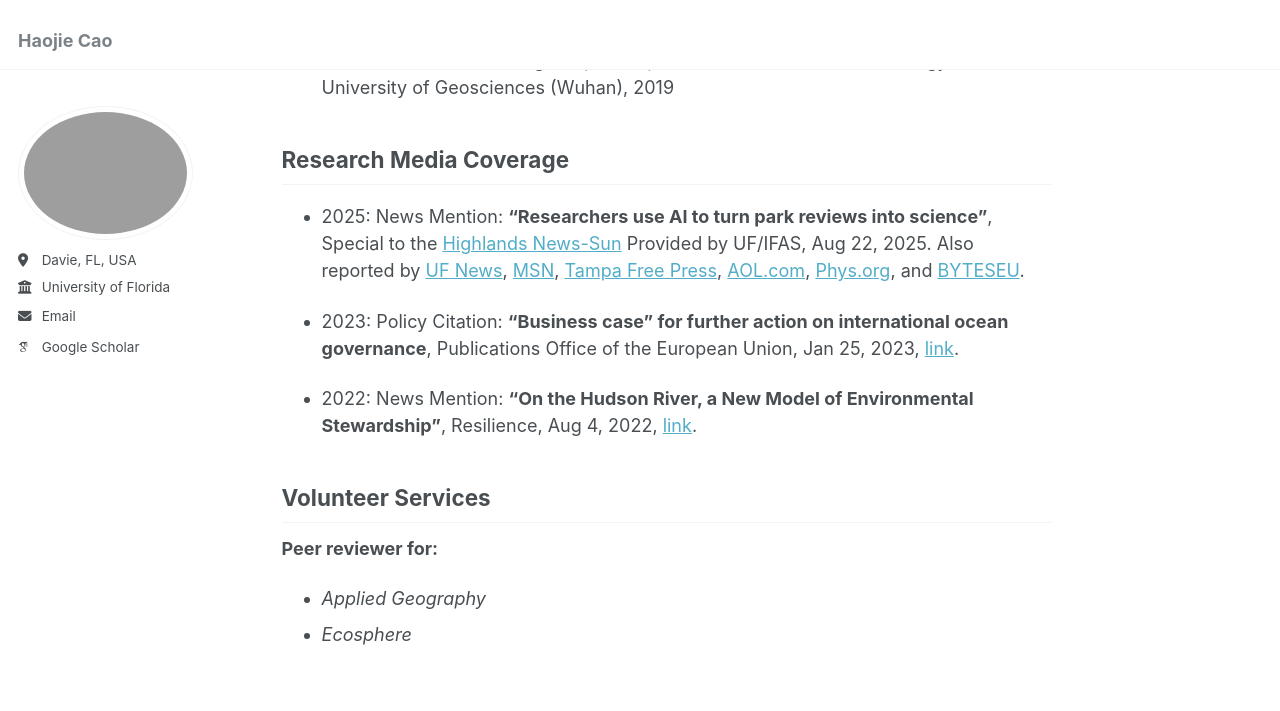
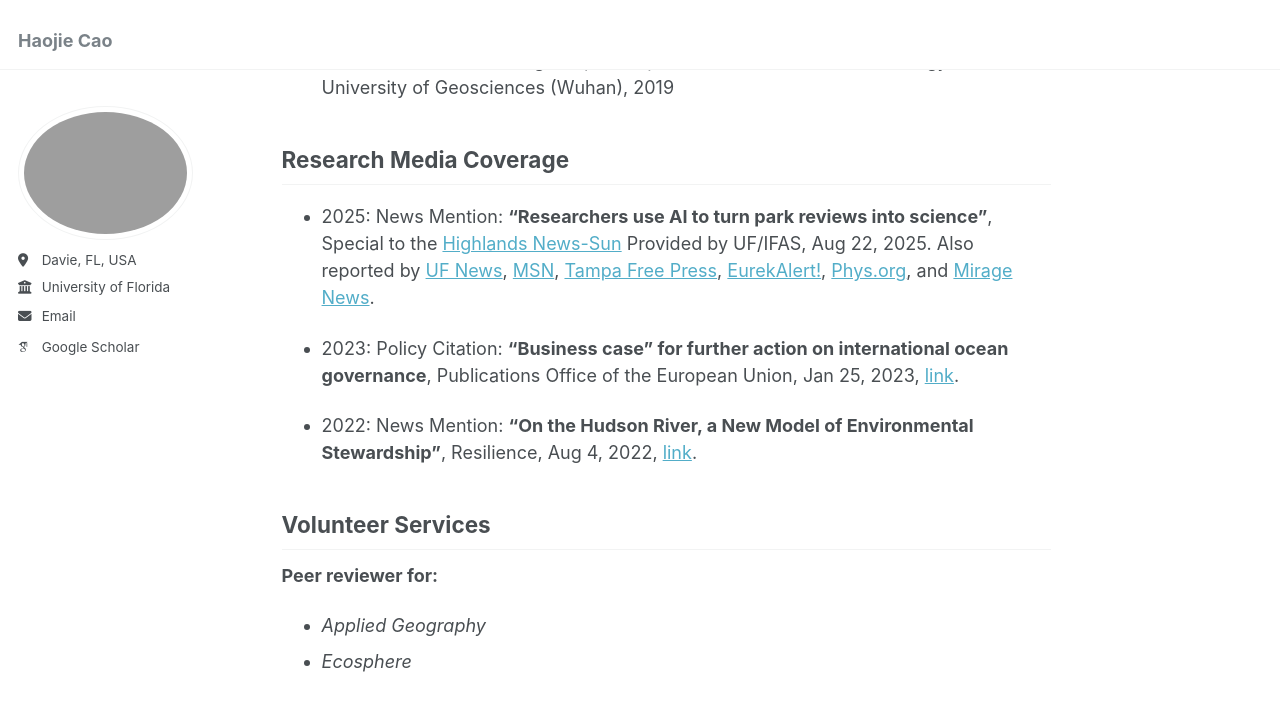
Before and after one commit to haojiecao42/haojiecao42.github.io, a Jekyll site: the page built from _pages/about.md, in a window 1280 px wide and 900 px high, scrolled down 3024 px. Shown: the top 711 px of the window. Built offline with Jekyll 4.4.1, drawn with Linux system fonts in a browser that asks for light colours; some web fonts are replaced.

Commit message:
Update about.md

```diff
--- a/_pages/about.md
+++ b/_pages/about.md
@@ -88,7 +88,7 @@ Zhang, J., Luo, Y., **Cao, H.** and Su, S.<br>
 * Second Prize of “Challenge Cup” Competition of Science and Technology, China University of Geosciences (Wuhan), 2019
 
 ## Research Media Coverage
-* 2025: News Mention: **“Researchers use AI to turn park reviews into science”**, Special to the [Highlands News-Sun](https://www.midfloridanewspapers.com/highlands_news-sun/news/researchers-use-ai-to-turn-park-reviews-into-science/article_2183a8c4-5fbb-4027-9eee-16ac0b94ebaf.html) Provided by UF/IFAS, Aug 22, 2025. Also reported by [UF News](https://news.ufl.edu/2025/08/park-review-study/), [MSN](https://www.msn.com/en-us/news/technology/researchers-use-ai-to-turn-park-reviews-into-science/ar-AA1L2lAH), [Tampa Free Press](https://www.tampafp.com/the-secret-to-beloved-florida-parks-ai-finds-the-answer-in-your-reviews/), [AOL.com](https://www.aol.com/news/secret-beloved-florida-parks-ai-123411348.html), [Phys.org](https://phys.org/news/2025-08-ai-science.html), and [BYTESEU](https://www.byteseu.com/1311369/).
+* 2025: News Mention: **“Researchers use AI to turn park reviews into science”**, Special to the [Highlands News-Sun](https://www.midfloridanewspapers.com/highlands_news-sun/news/researchers-use-ai-to-turn-park-reviews-into-science/article_2183a8c4-5fbb-4027-9eee-16ac0b94ebaf.html) Provided by UF/IFAS, Aug 22, 2025. Also reported by [UF News](https://news.ufl.edu/2025/08/park-review-study/), [MSN](https://www.msn.com/en-us/news/technology/researchers-use-ai-to-turn-park-reviews-into-science/ar-AA1L2lAH), [Tampa Free Press](https://www.tampafp.com/the-secret-to-beloved-florida-parks-ai-finds-the-answer-in-your-reviews/), [EurekAlert!](https://www.eurekalert.org/news-releases/1095714), [Phys.org](https://phys.org/news/2025-08-ai-science.html), and [Mirage News](https://www.miragenews.com/ai-transforms-park-reviews-into-scientific-data-1520081/).
 
 * 2023: Policy Citation: **“Business case” for further action on international ocean governance**, Publications Office of the European Union, Jan 25, 2023, [link](https://op.europa.eu/en/publication-detail/-/publication/930be1cc-a2ab-11ed-b508-01aa75ed71a1/language-en).
 
```
